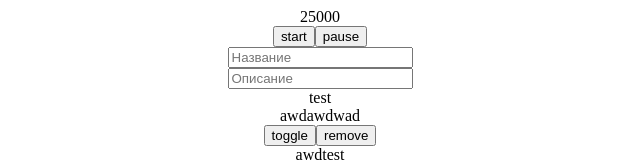
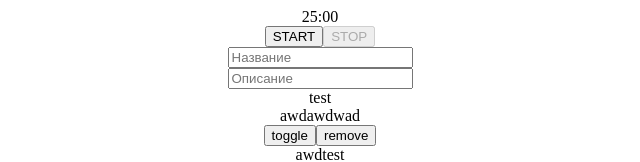
Before and after one commit to BarrBozzO/pomodor, a React (Create React App) app: page / in a window 1280 px wide. Shown: the top 162 px of the page, without its empty margins (320-960 px from the left). Built offline with nearby package versions, Linux system fonts and the light colour scheme.

Commit message:
Reworked pomodor state slice logic. Interval moved from action creators to component

```diff
--- a/src/actions/pomodor.js
+++ b/src/actions/pomodor.js
@@ -1,39 +1,34 @@
-import { START_TIMER, PAUSE_TIMER, RESET_TIMER, TICK_TIMER } from "./types";
+import {
+  START_TIMER,
+  PAUSE_TIMER,
+  SET_TIMER,
+  TICK_TIMER,
+  STOP_TIMER
+} from "./types";
 
-let timerInterval = null;
-
-const startTimer = () => {
+export const startTimer = () => {
   return {
     type: START_TIMER,
     payload: {
-      paused: false
+      started: new Date().getTime()
     }
   };
 };
 
-const pauseTimer = () => {
+export const pauseTimer = () => {
   return {
     type: PAUSE_TIMER,
     payload: {
-      paused: true
+      paused: new Date().getTime()
     }
   };
 };
 
-const tickTimer = () => {
+export const stopTimer = () => {
   return {
-    type: TICK_TIMER
+    type: STOP_TIMER,
+    payload: {
+      stopped: new Date().getTime()
+    }
   };
 };
-
-export const handleStartTimer = () => dispatch => {
-  dispatch(startTimer());
-  timerInterval = setInterval(() => {
-    dispatch(tickTimer());
-  }, 1000);
-};
-
-export const handlePauseTimer = () => {
-  clearInterval(timerInterval);
-  return pauseTimer();
-};
--- a/src/actions/types.js
+++ b/src/actions/types.js
@@ -1,4 +1,6 @@
-export const START_TIMER = 'START_TIMER';
-export const PAUSE_TIMER = 'PAUSE_TIMER';
-export const RESET_TIMER = 'RESET_TIMER';
-export const TICK_TIMER = 'TICK_TIMER';
+export const START_TIMER = "START_TIMER";
+export const PAUSE_TIMER = "PAUSE_TIMER";
+export const SET_TIMER = "SET_TIMER";
+export const RESUME_TIMER = "RESUME_TIMER";
+export const TICK_TIMER = "TICK_TIMER";
+export const STOP_TIMER = "STOP_TIMER";
--- a/src/components/pomodor/Pomodor.js
+++ b/src/components/pomodor/Pomodor.js
@@ -8,9 +8,10 @@ function Pomodor(props) {
   return (
     <div>
       <Timer
-        time={timer.time}
+        timer={timer}
         handleStart={props.handleStartTimer}
         handlePause={props.handlePauseTimer}
+        handleStop={props.handleStopTimer}
       />
     </div>
   );
@@ -19,8 +20,8 @@ function Pomodor(props) {
 Pomodor.propTypes = {
   pomodor: PropTypes.object.isRequired,
   handleStartTimer: PropTypes.func.isRequired,
-  handlePauseTimer: PropTypes.func.isRequired
+  handlePauseTimer: PropTypes.func.isRequired,
+  handleStopTimer: PropTypes.func.isRequired
 };
 
-
 export default Pomodor;
--- a/src/components/pomodor/PomodorContainer.js
+++ b/src/components/pomodor/PomodorContainer.js
@@ -2,13 +2,18 @@ import React, { Component } from "react";
 import { connect } from "react-redux";
 
 import Pomodor from "./Pomodor";
-import { handleStartTimer, handlePauseTimer } from "../../actions/pomodor";
+import { startTimer, pauseTimer, stopTimer } from "../../actions/pomodor";
 
 class PomodorContainer extends Component {
   render() {
     return (
       <div>
-        <Pomodor pomodor={this.props.pomodor} handleStartTimer={this.props.handleStartTimer} handlePauseTimer={this.props.handlePauseTimer} />
+        <Pomodor
+          pomodor={this.props.pomodor}
+          handleStartTimer={this.props.startTimer}
+          handlePauseTimer={this.props.pauseTimer}
+          handleStopTimer={this.props.stopTimer}
+        />
       </div>
     );
   }
@@ -22,5 +27,5 @@ const mapStateToProps = state => {
 
 export default connect(
   mapStateToProps,
-  { handleStartTimer, handlePauseTimer }
+  { startTimer, pauseTimer, stopTimer }
 )(PomodorContainer);
--- a/src/components/pomodor/PomodorTimer.js
+++ b/src/components/pomodor/PomodorTimer.js
@@ -1,24 +1,87 @@
-import React from "react";
+import React, { Component } from "react";
 import PropTypes from "prop-types";
 import Display from "./PomodorTimerDisplay";
 import Controls from "./PomodorTimerControls";
 
-function PomodorTimer(props) {
+class PomodorTimer extends Component {
+  constructor(props) {
+    super(props);
+
+    this.state = {
+      time: props.timer.remains,
+      remains: props.timer.remains
+    };
+    this.interval = null;
+    this.period = 1000;
+    this.handleTicking = this.handleTicking.bind(this);
+  }
+
+  componentDidMount() {
+    const timerState = this.props.timer.state;
+    if (timerState === "started") {
+      this.interval = setInterval(this.handleTicking, this.period);
+    }
+  }
+
+  componentWillUnmount() {
+    if (this.interval) clearInterval(this.interval);
+  }
+
+  componentDidUpdate(prevProps) {
+    const currentTimerState = this.props.timer.state,
+      prevTimerState = prevProps.timer.state;
+    if (currentTimerState !== prevTimerState) {
+      if (currentTimerState === "started")
+        this.interval = setInterval(this.handleTicking, this.period);
+      else if (this.interval) clearInterval(this.interval);
+    }
+  }
+
+  static getDerivedStateFromProps(props, state) {
+    if (props.timer.remains !== state.remains) {
+      return {
+        time: props.timer.remains,
+        remains: props.timer.remains
+      };
+    }
+    return null;
+  }
+
+  handleTicking() {
+    this.setState(prevState => {
+      let nextTime = prevState.time - this.period;
+      if (nextTime <= 0) {
+        this.props.handleStop();
+        return prevState;
+      } else {
+        return {
+          ...prevState,
+          time: nextTime
+        };
+      }
+    });
+  }
+
+  render() {
     return (
       <div>
-      <Display time={props.time} />
+        <Display time={this.state.time} />
         <Controls
-        handleStart={props.handleStart}
-        handlePause={props.handlePause}
+          timerState={this.props.timer.state}
+          handleStart={this.props.handleStart}
+          handlePause={this.props.handlePause}
+          handleStop={this.props.handleStop}
         />
       </div>
     );
   }
+}
 
 PomodorTimer.propTypes = {
-  time: PropTypes.number.isRequired,
+  timer: PropTypes.object.isRequired,
   handleStart: PropTypes.func.isRequired,
-  handlePause: PropTypes.func.isRequired
+  handlePause: PropTypes.func.isRequired,
+  handleStop: PropTypes.func.isRequired
 };
 
 export default PomodorTimer;
--- a/src/components/pomodor/PomodorTimerControls.js
+++ b/src/components/pomodor/PomodorTimerControls.js
@@ -4,15 +4,32 @@ import PropTypes from "prop-types";
 function PomodorTimerControls(props) {
   return (
     <div>
-      <button onClick={props.handleStart}>start</button>
-      <button onClick={props.handlePause}>pause</button>
+      <button
+        onClick={
+          props.timerState === "started" ? props.handlePause : props.handleStart
+        }
+      >
+        {props.timerState === "stopped"
+          ? "START"
+          : props.timerState === "paused"
+          ? "RESUME"
+          : "PAUSE"}
+      </button>
+      <button
+        onClick={props.handleStop}
+        disabled={props.timerState === "stopped"}
+      >
+        STOP
+      </button>
     </div>
   );
 }
 
 PomodorTimerControls.propTypes = {
+  timerState: PropTypes.string.isRequired,
   handleStart: PropTypes.func.isRequired,
-  handlePause: PropTypes.func.isRequired
+  handlePause: PropTypes.func.isRequired,
+  handleStop: PropTypes.func.isRequired
 };
 
 export default PomodorTimerControls;
--- a/src/components/pomodor/PomodorTimerDisplay.js
+++ b/src/components/pomodor/PomodorTimerDisplay.js
@@ -1,12 +1,10 @@
 import React from "react";
 import PropTypes from "prop-types";
 
+import { convertToDisplay } from "../../utils/timer";
+
 function PomodorTimerDisplay(props) {
-  return (
-    <div>
-      {props.time}
-    </div>
-  );
+  return <div>{convertToDisplay(props.time)}</div>;
 }
 
 PomodorTimerDisplay.propTypes = {
--- a/src/reducers/pomodor.js
+++ b/src/reducers/pomodor.js
@@ -1,40 +1,59 @@
 import {
   START_TIMER,
   PAUSE_TIMER,
-  RESET_TIMER,
-  TICK_TIMER
+  SET_TIMER,
+  TICK_TIMER,
+  STOP_TIMER
 } from "../actions/types";
 
 const initialState = {
   timer: {
-    time: 25000,
-    paused: true
+    expire: 0,
+    remains: 1500000,
+    started: 0,
+    stopped: 0, // ?
+    paused: 0,
+    state: "stopped" // started, paused, stopped
   }
 };
 
 const pomodorReducer = (state = initialState, action) => {
   switch (action.type) {
     case START_TIMER:
+      const { started } = action.payload;
+      return {
+        ...state,
+        timer: {
+          ...state.timer,
+          started,
+          expire: started + state.timer.remains,
+          state: "started"
+        }
+      };
     case PAUSE_TIMER:
       const { paused } = action.payload;
       return {
         ...state,
         timer: {
           ...state.timer,
-          paused
+          remains: state.timer.remains - (paused - state.timer.started),
+          paused,
+          state: "paused"
+        }
+      };
+    case STOP_TIMER:
+      const { stopped } = action.payload;
+      return {
+        ...state,
+        timer: {
+          ...state.timer,
+          remains: 0,
+          stopped,
+          state: "stopped"
         }
       };
     case TICK_TIMER:
-      if (state.timer.paused) return state;
-      else return {
-        ...state,
-        timer: {
-          ...state.timer,
-          time: state.timer.time - 1000,
-          paused: (state.timer.time - 1000) <= 0
-        }
-      };
-    case RESET_TIMER:
+    case SET_TIMER:
     default:
       return state;
   }
--- /dev/null
+++ b/src/utils/timer.js
@@ -0,0 +1,6 @@
+export const convertToDisplay = (ms = 0) => {
+  const showWith0 = value => (value < 10 ? `0${value}` : value);
+  const minutes = showWith0(Math.floor((ms / (1000 * 60)) % 60));
+  const seconds = showWith0(Math.floor((ms / 1000) % 60));
+  return `${minutes}:${seconds}`;
+};
```
Also changed, not shown: src/utils/interval.js (deleted), 1 other file (tests, documents, lock files or other folders). Lines whose indentation alone changed are shown as unchanged.
